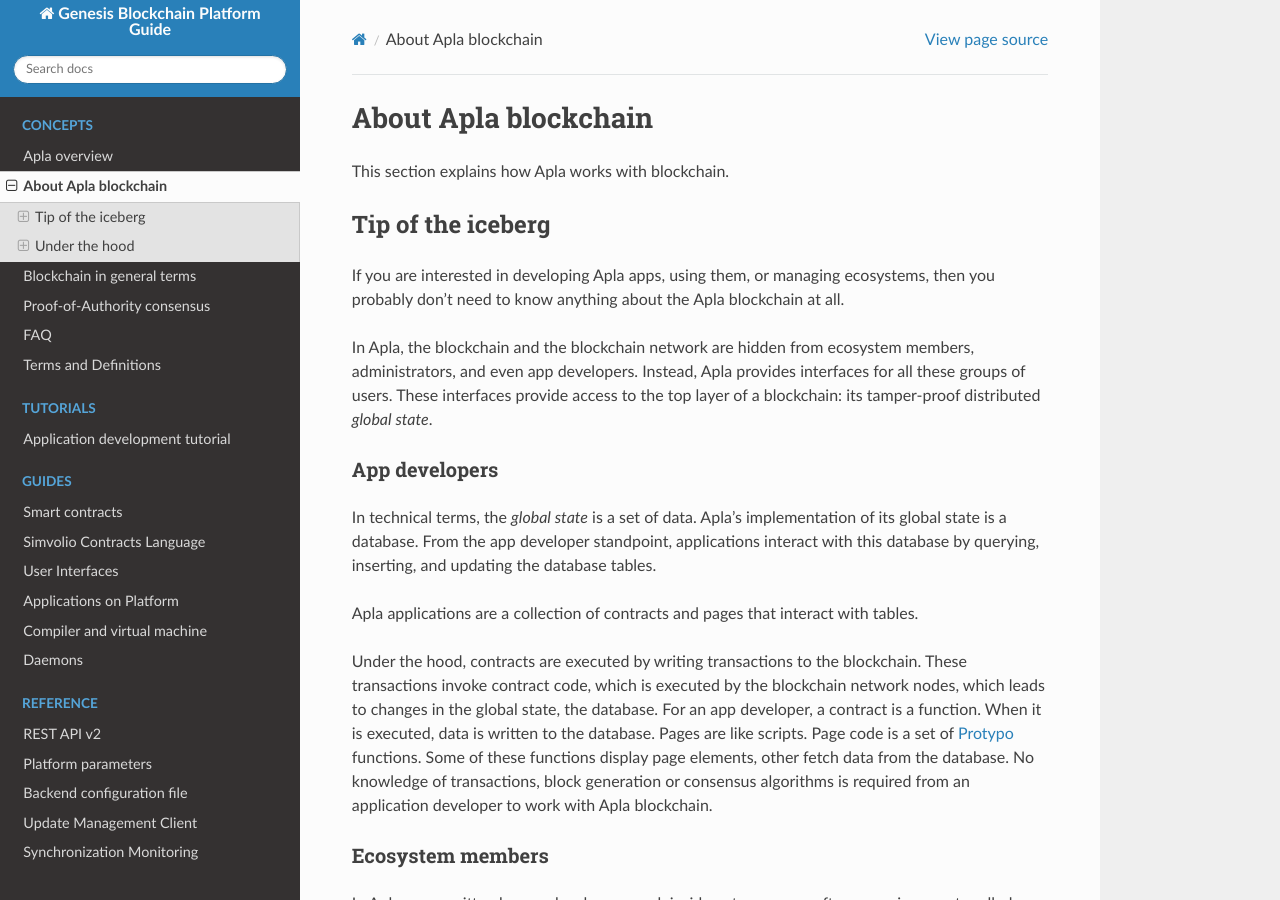
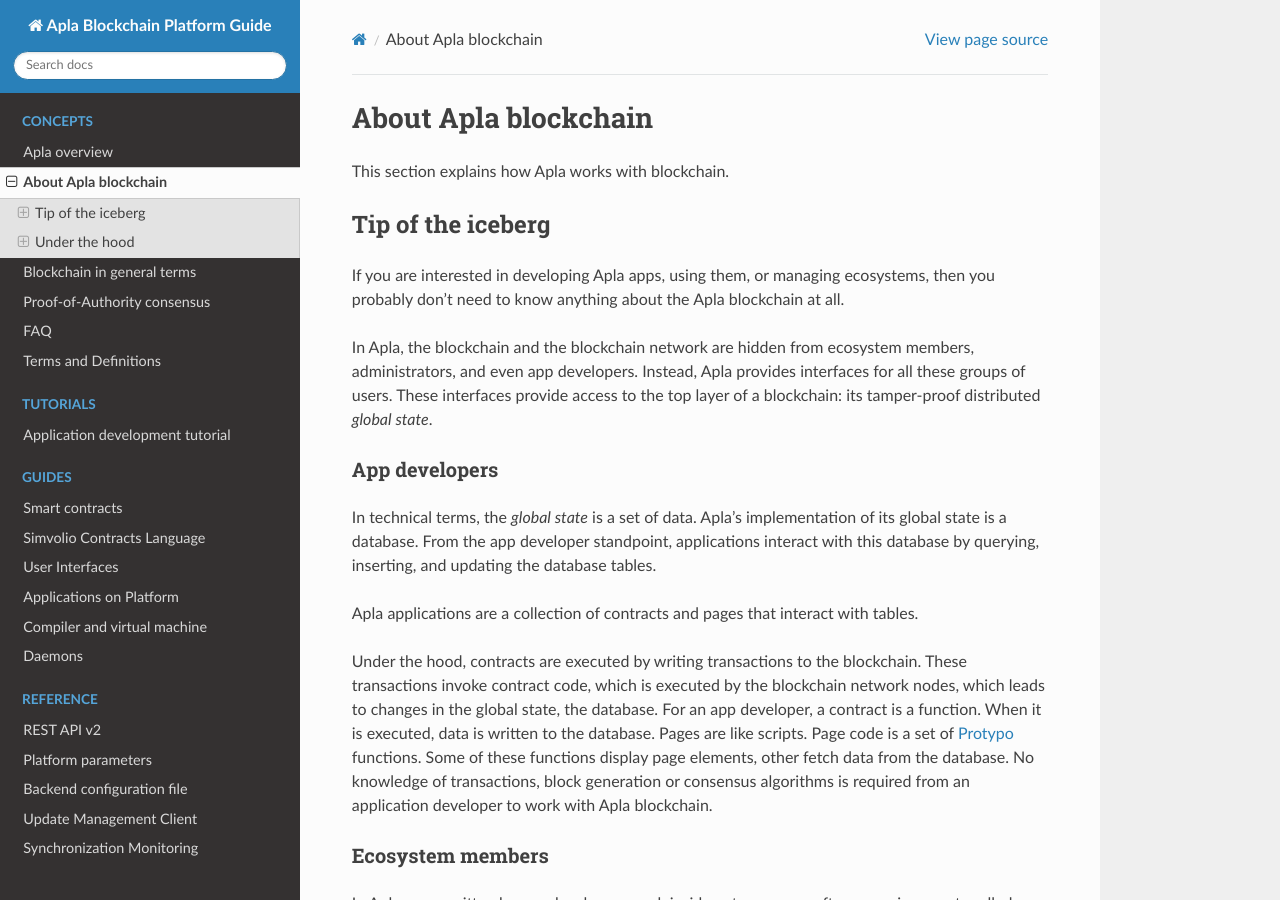
Before and after one commit to AplaProject/apla-docs-en, a Sphinx documentation site: the page built from source/concepts/blockchain-layers.rst, in a window 1280 px wide and 900 px high. Built offline with Sphinx 7.4.7 and the Read the Docs theme 2.0.0, drawn with Linux system fonts in a browser that asks for light colours.

Commit message:
project rename

```diff
--- a/source/conf.py
+++ b/source/conf.py
@@ -19,7 +19,7 @@
 
 # -- Project information -----------------------------------------------------
 
-project = 'Genesis Blockchain Platform Guide'
+project = 'Apla Blockchain Platform Guide'
 copyright = '2018, Apla'
 author = 'Apla'
 
```
